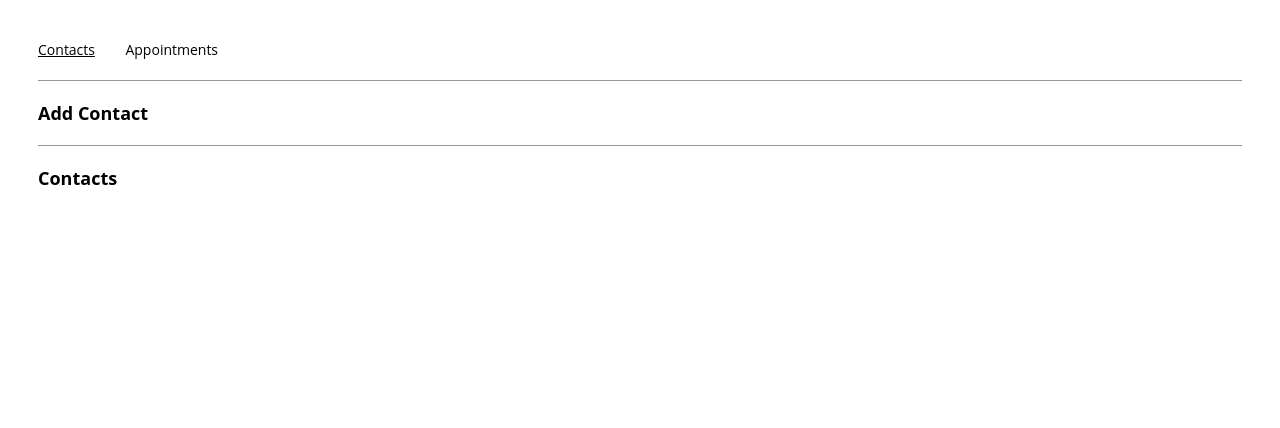
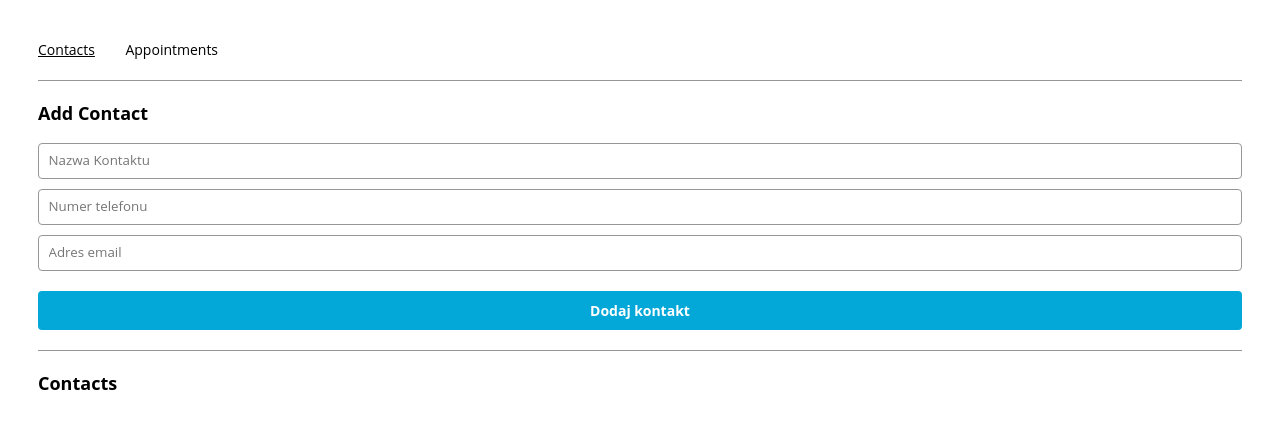
Before and after one commit to rucpata/appointment-planner-react, a React (Create React App) app: page /contacts in a window 1280 px wide. Shown: the top 428 px of the page. Built offline with nearby package versions, Linux system fonts and the light colour scheme.

Commit message:
Contact Form

```diff
--- a/src/components/contactForm/ContactForm.js
+++ b/src/components/contactForm/ContactForm.js
@@ -10,6 +10,32 @@ export const ContactForm = ({
   handleSubmit
 }) => {
   return (
-    ContactForm
+    <form onSubmit={handleSubmit}>
+      <input
+        type="text"
+        name="name"
+        value={name}
+        onChange={(e)=>setName(e.target.value)}
+        required
+        placeholder='Nazwa Kontaktu'
+      />
+      <input
+        type="tel"
+        name="phone"
+        value={phone}
+        onChange={(e)=>setPhone(e.target.value)}
+        required
+        placeholder='Numer telefonu'
+      />
+      <input
+        type="email"
+        name="email"
+        value={email}
+        onChange={(e)=>setEmail(e.target.value)}
+        required
+        placeholder='Adres email'
+      />
+      <input type="submit" value="Dodaj kontakt" />
+    </form>
   );
 };
```
